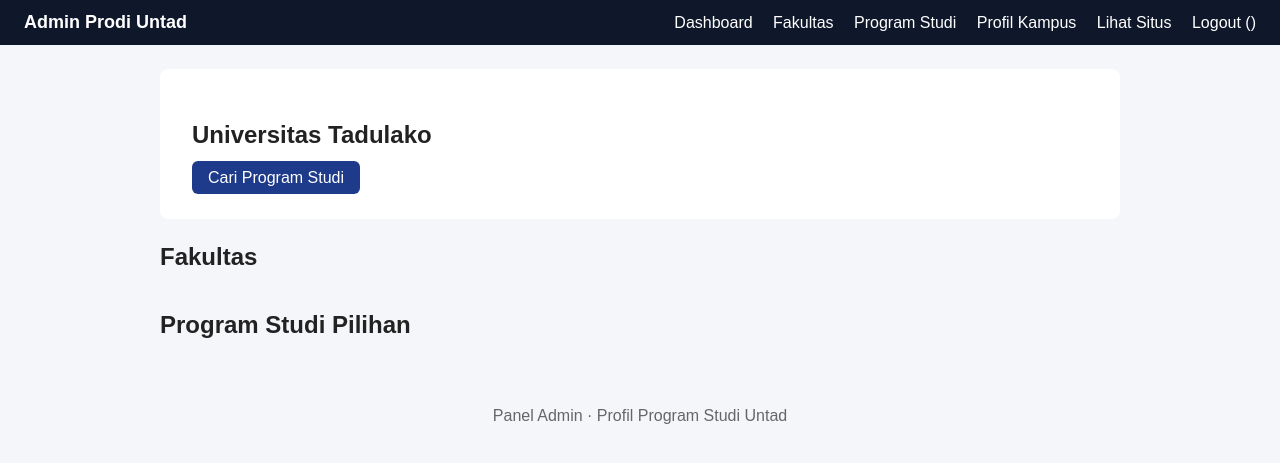
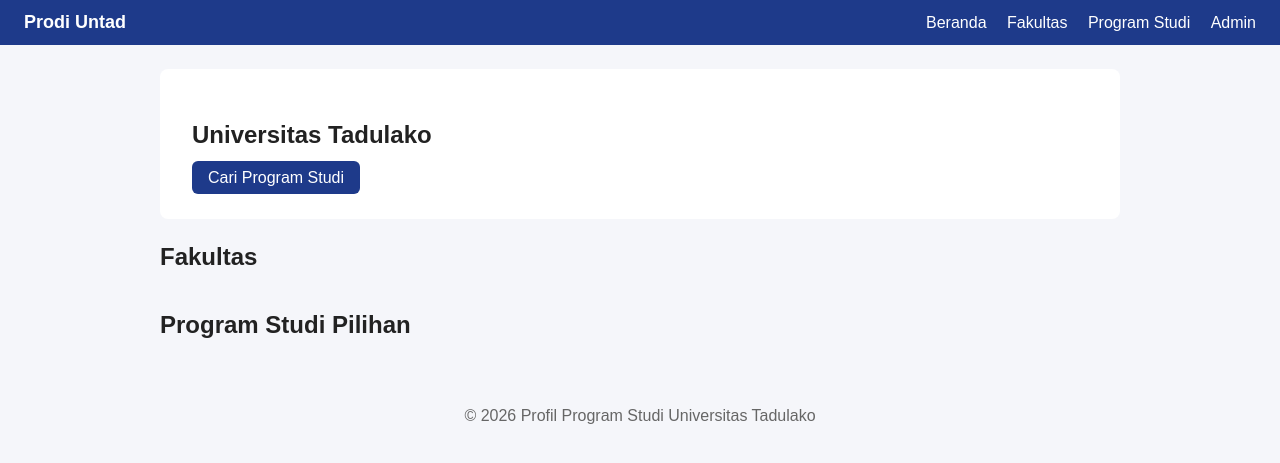
Before and after one commit to faldiandika/TUBES_RPL, a PHP site: page / in a window 1280 px wide. Shown: the top 463 px of the page. Run offline with PHP 8.4, Linux system fonts and the light colour scheme; data that the repository does not hold is empty.

Commit message:
Perbaiki header dan footer publik, README, dan database

```diff
--- a/app/views/layout/footer.php
+++ b/app/views/layout/footer.php
@@ -1,4 +1,4 @@
 </main>
-<footer class="footer">Panel Admin &middot; Profil Program Studi Untad</footer>
+<footer class="footer">&copy; <?= date('Y') ?> Profil Program Studi Universitas Tadulako</footer>
 </body>
 </html>
--- a/app/views/layout/header.php
+++ b/app/views/layout/header.php
@@ -3,22 +3,17 @@
 <head>
     <meta charset="UTF-8">
     <meta name="viewport" content="width=device-width, initial-scale=1">
-    <title>Admin - Prodi Untad</title>
+    <title>Profil Program Studi Untad</title>
     <link rel="stylesheet" href="public/css/style.css">
 </head>
 <body>
-<nav class="nav admin-nav">
-    <a class="brand" href="index.php?c=admin&a=dashboard">Admin Prodi Untad</a>
+<nav class="nav">
+    <a class="brand" href="index.php">Prodi Untad</a>
     <div>
-        <a href="index.php?c=admin&a=dashboard">Dashboard</a>
-        <a href="index.php?c=adminfakultas">Fakultas</a>
-        <a href="index.php?c=adminprodi">Program Studi</a>
-        <a href="index.php?c=adminprofil">Profil Kampus</a>
-        <a href="index.php" target="_blank">Lihat Situs</a>
-        <a href="index.php?c=admin&a=logout">Logout (<?= e($_SESSION['admin_nama'] ?? '') ?>)</a>
+        <a href="index.php">Beranda</a>
+        <a href="index.php?c=fakultas">Fakultas</a>
+        <a href="index.php?c=prodi">Program Studi</a>
+        <a href="index.php?c=admin">Admin</a>
     </div>
 </nav>
 <main class="container">
-<?php if ($f = flash()): ?>
-    <p class="alert <?= e($f['tipe']) ?>"><?= e($f['pesan']) ?></p>
-<?php endif; ?>
```
